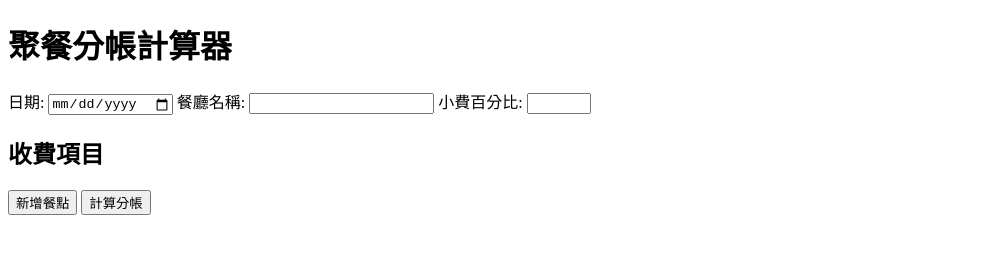
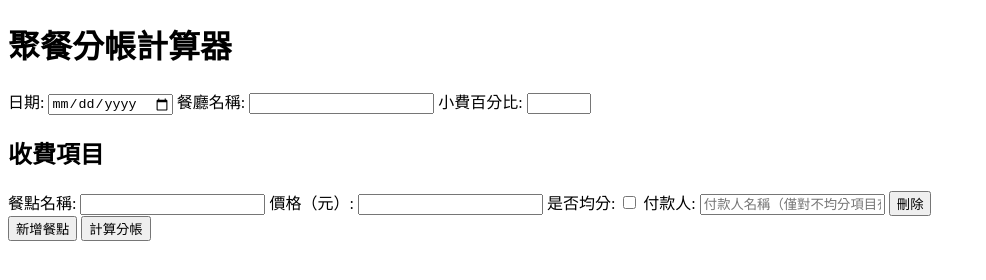
Before and after one commit to Cheng39/TypeScript2, a website: page src/assignment02.html in a window 1280 px wide. Both pictures are taken after a click on the button "新增餐點". Shown: the whole page, without its empty margins (0-986 px from the left). Drawn offline with Linux system fonts and the light colour scheme.

Commit message:
添加餐点代码

```diff
--- a/src/assignment02.html
+++ b/src/assignment02.html
@@ -23,6 +23,28 @@
     </form>
     <div id="result-container" style="display:none;"></div>
     <script>
+        document.addEventListener('DOMContentLoaded', () => {
+    const itemsContainer = document.getElementById('items-container');
+    const addItemButton = document.getElementById('add-item');
+
+    addItemButton.addEventListener('click', () => {
+        const itemHTML = `
+            <div class="input-group">
+                <label>餐點名稱: <input type="text" class="item-name" required /></label>
+                <label>價格（元）: <input type="number" class="item-price" min="0" step="0.1" required /></label>
+                <label>是否均分: <input type="checkbox" class="is-shared" /></label>
+                <label>付款人: <input type="text" class="payer" placeholder="付款人名稱（僅對不均分項目有效）" /></label>
+                <button type="button" class="remove-item">刪除</button>
+            </div>`;
+        itemsContainer.insertAdjacentHTML('beforeend', itemHTML);
+
+        // 添加删除按钮的事件监听器
+        const removeItemButtons = document.querySelectorAll('.remove-item');
+        removeItemButtons[removeItemButtons.length - 1].addEventListener('click', function() {
+            this.parentElement.remove();
+        });
+    });
+});
         // JavaScript 代码将在后续步骤中添加
     </script>
 </body>
```
